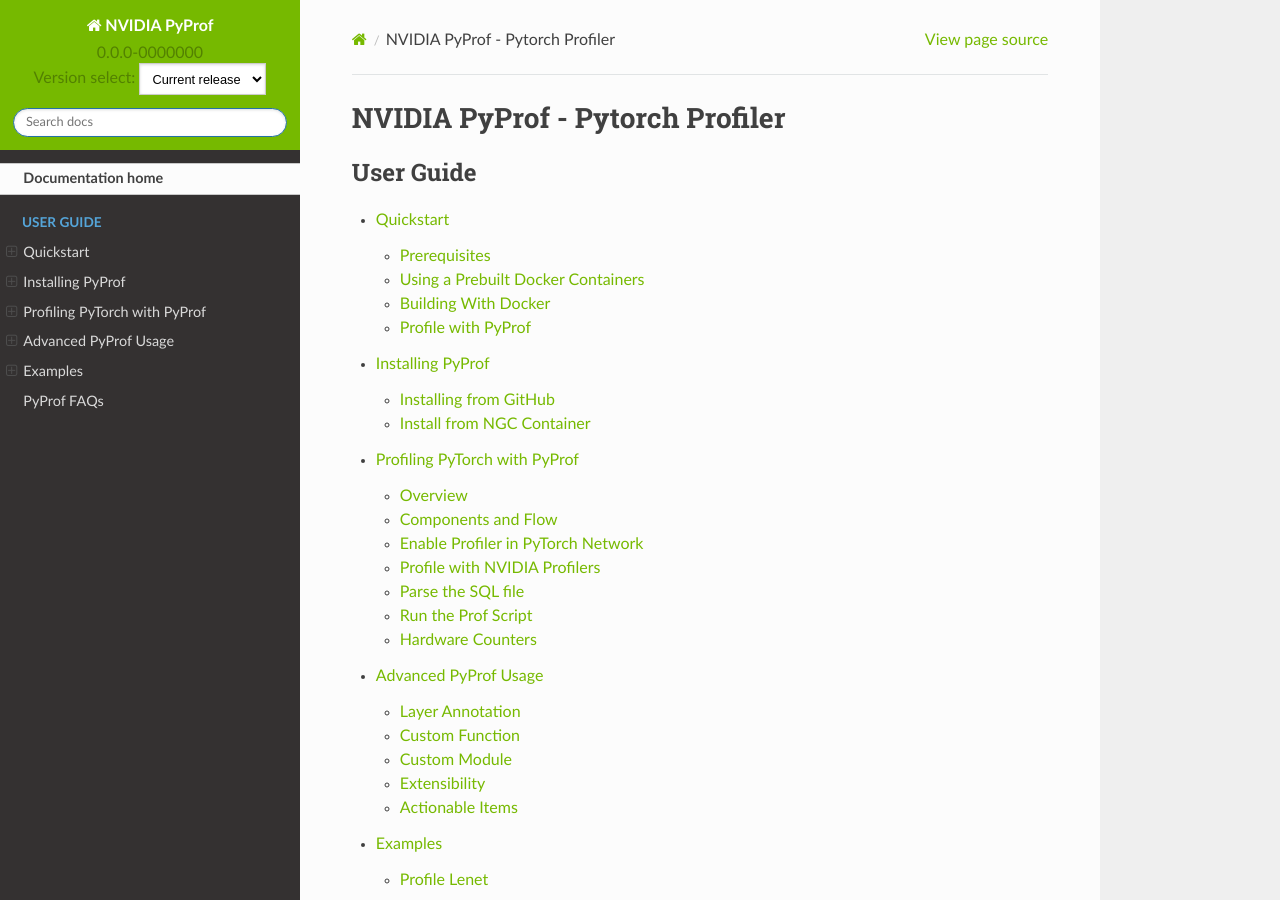
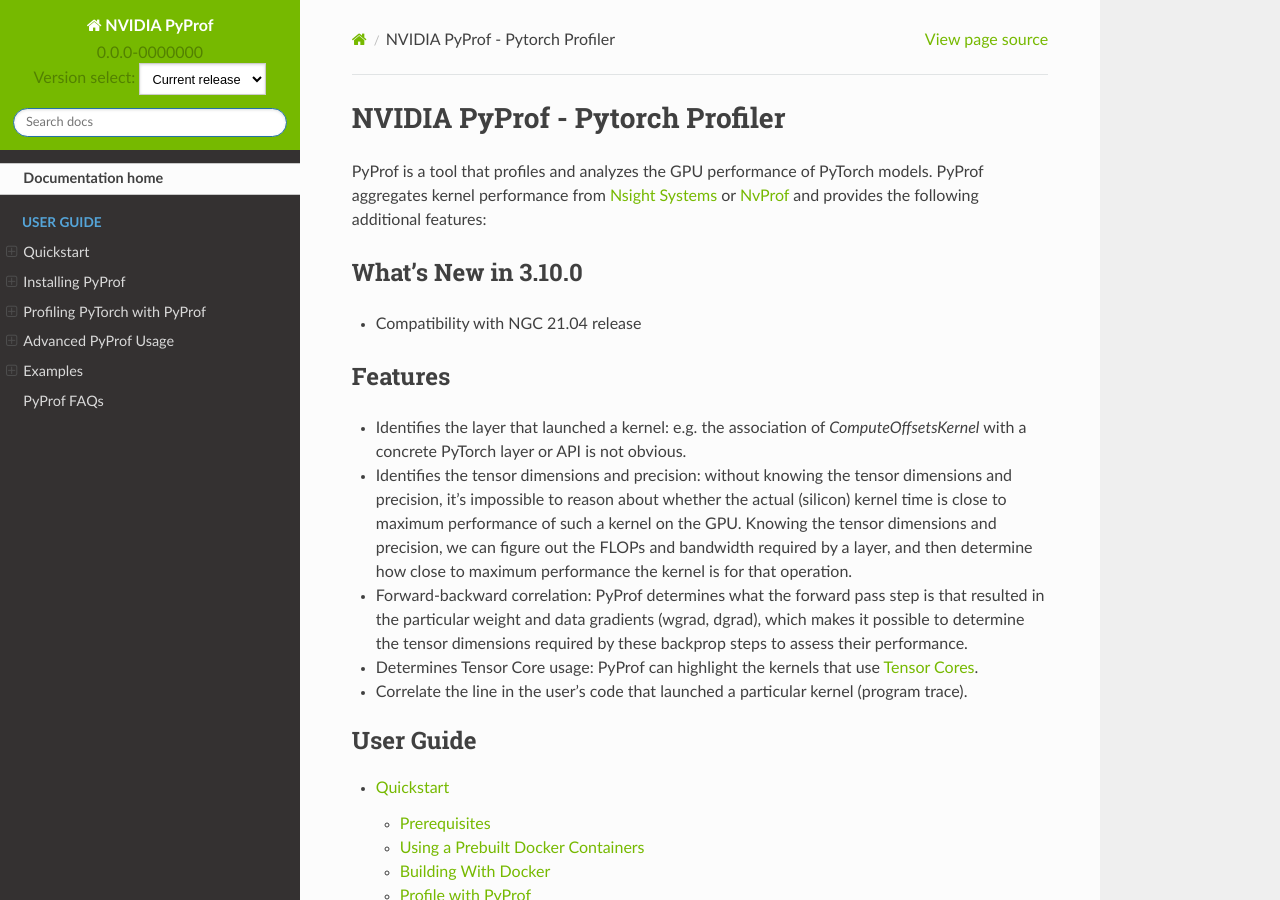
Before and after one commit to NVIDIA/PyProf, a Sphinx documentation site: the page built from docs/index.rst, in a window 1280 px wide and 900 px high. Built offline with Sphinx 7.4.7 and the Read the Docs theme 2.0.0, drawn with Linux system fonts in a browser that asks for light colours.

Commit message:
Update README and docs for 21.04 release

```diff
--- a/README.rst
+++ b/README.rst
@@ -18,10 +18,41 @@
 PyProf - PyTorch Profiling tool
 ===============================
 
-    **NOTE: You are currently on the 21.04 branch which tracks stabilization
-    towards the release. This branch is not usable during stabilization**
+.. overview-begin-marker-do-not-remove
 
-.. overview-begin-marker-do-not-remove
+PyProf is a tool that profiles and analyzes the GPU performance of PyTorch
+models. PyProf aggregates kernel performance from `Nsight Systems
+<https://developer.nvidia.com/nsight-systems>`_ or `NvProf
+<https://developer.nvidia.com/nvidia-visual-profiler>`_ and provides the
+following additional features:
+
+What's New in 3.10.0
+-------------------
+
+* Compatibility with NGC 21.04 release
+
+Features
+--------
+
+* Identifies the layer that launched a kernel: e.g. the association of
+  `ComputeOffsetsKernel` with a concrete PyTorch layer or API is not obvious.
+
+* Identifies the tensor dimensions and precision: without knowing the tensor
+  dimensions and precision, it's impossible to reason about whether the actual
+  (silicon) kernel time is close to maximum performance of such a kernel on
+  the GPU. Knowing the tensor dimensions and precision, we can figure out the
+  FLOPs and bandwidth required by a layer, and then determine how close to
+  maximum performance the kernel is for that operation.
+
+* Forward-backward correlation: PyProf determines what the forward pass step
+  is that resulted in the particular weight and data gradients (wgrad, dgrad),
+  which makes it possible to determine the tensor dimensions required by these
+  backprop steps to assess their performance.
+
+* Determines Tensor Core usage: PyProf can highlight the kernels that use
+  `Tensor Cores <https://developer.nvidia.com/tensor-cores>`_.
+
+* Correlate the line in the user's code that launched a particular kernel (program trace).
 
 .. overview-end-marker-do-not-remove
 
@@ -75,5 +106,57 @@
 
 .. quick-start-end-marker-do-not-remove
 
+Documentation
+-------------
+
+The User Guide can be found in the
+`documentation for current release
+<https://docs.nvidia.com/deeplearning/frameworks/pyprof-user-guide/index.html>`_, and
+provides instructions on how to install and profile with PyProf.
+
+A complete `Quick Start Guide <https://docs.nvidia.com/deeplearning/frameworks/pyprof-user-guide/quickstart.html>`_
+provides step-by-step instructions to get you quickly started using PyProf.
+
+An `FAQ <https://docs.nvidia.com/deeplearning/frameworks/pyprof-user-guide/faqs.html>`_ provides
+answers for frequently asked questions.
+
+The `Release Notes
+<https://docs.nvidia.com/deeplearning/frameworks/pyprof-release-notes/index.html>`_
+indicate the required versions of the NVIDIA Driver and CUDA, and also describe
+which GPUs are supported by PyProf
+
+Presentation and Papers
+^^^^^^^^^^^^^^^^^^^^^^^
+
+* `Automating End-toEnd PyTorch Profiling <https://developer.nvidia.com/gtc/2020/video/s21143>`_.
+   * `Presentation slides <https://developer.download.nvidia.com/video/gputechconf/gtc/2020/presentations/s21143-automating-end-to-end-pytorch-profiling.pdf>`_.
+
+Contributing
+------------
+
+Contributions to PyProf are more than welcome. To
+contribute make a pull request and follow the guidelines outlined in
+the `Contributing <CONTRIBUTING.md>`_ document.
+
+Reporting problems, asking questions
+------------------------------------
+
+We appreciate any feedback, questions or bug reporting regarding this
+project. When help with code is needed, follow the process outlined in
+the Stack Overflow (https://stackoverflow.com/help/mcve)
+document. Ensure posted examples are:
+
+* minimal – use as little code as possible that still produces the
+  same problem
+
+* complete – provide all parts needed to reproduce the problem. Check
+  if you can strip external dependency and still show the problem. The
+  less time we spend on reproducing problems the more time we have to
+  fix it
+
+* verifiable – test the code you're about to provide to make sure it
+  reproduces the problem. Remove all other problems that are not
+  related to your request/question.
+
 .. |License| image:: https://img.shields.io/badge/License-Apache2-green.svg
    :target: http://www.apache.org/licenses/LICENSE-2.0
--- a/docs/install.rst
+++ b/docs/install.rst
@@ -48,6 +48,6 @@
 After performing the above setup, you can pull the PyProf container
 using the following command::
 
-  docker pull nvcr.io/nvidia/pytorch:20.12-py3
+  docker pull nvcr.io/nvidia/pytorch:21.04-py3
 
-Replace *20.12* with the version of PyTorch container that you want to pull.
+Replace *21.04* with the version of PyTorch container that you want to pull.
--- a/docs/quickstart.rst
+++ b/docs/quickstart.rst
@@ -39,7 +39,7 @@
   drop down button. After cloning the repo be sure to select the r<xx.yy>
   release branch that corresponds to the version of PyProf want to use::
 
-  $ git checkout r20.12
+  $ git checkout r21.04
 
 * If you are starting with a pre-built NGC container, you will need to install
   Docker and nvidia-docker. For DGX users, see `Preparing to use NVIDIA Containers
@@ -75,7 +75,7 @@
 you want to build (or the `main` branch if you want to build the
 under-development version)::
 
-  $ git checkout r20.12
+  $ git checkout r21.04
 
 Then use docker to build::
 
```
